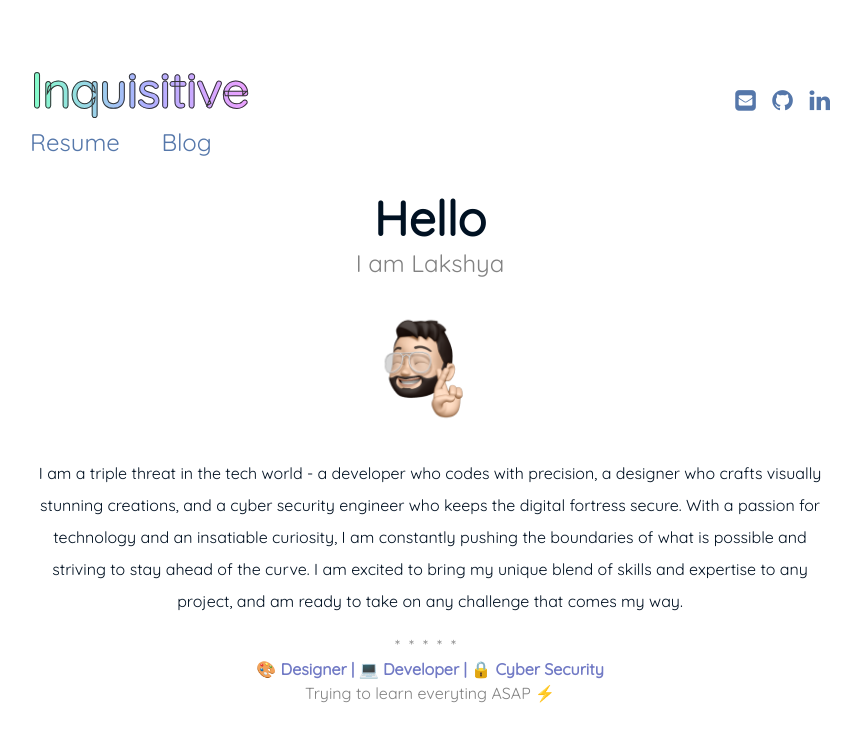
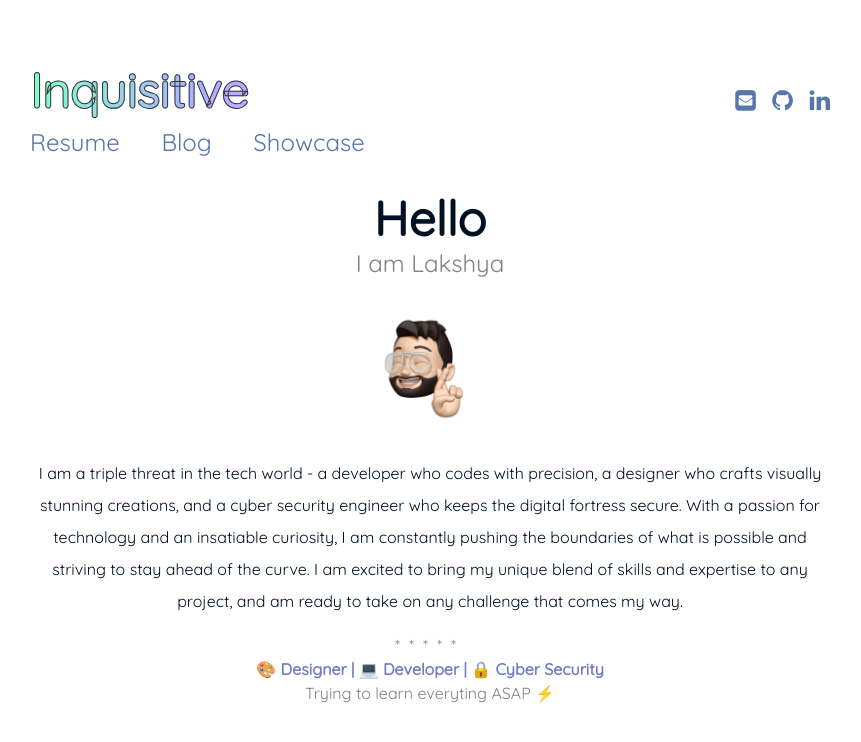
Before and after one commit to lakshyarao22/lakshyarao22.github.io, a Jekyll site: the page built from index.md, in a window 1280 px wide. Shown: the top 742 px of the page, without its empty margins (210-1071 px from the left). Built offline with Jekyll 4.4.1, drawn with Linux system fonts in a browser that asks for light colours.

Commit message:
Added Showcase

```diff
--- a/_includes/header.html
+++ b/_includes/header.html
@@ -4,6 +4,7 @@
 <ul class="menu">
 <li class="menu__entry"><a href="{{ '/resume' | prepend: site.baseurl }}">Resume</a></li>
 <li class="menu__entry"><a href="{{ '/blog' | prepend: site.baseurl }}">Blog</a></li>
+<li class="menu__entry"><a href="{{ '/showcase' | prepend: site.baseurl }}">Showcase</a></li>
 </ul>
 </div>
 <ul class="social-links">
```
